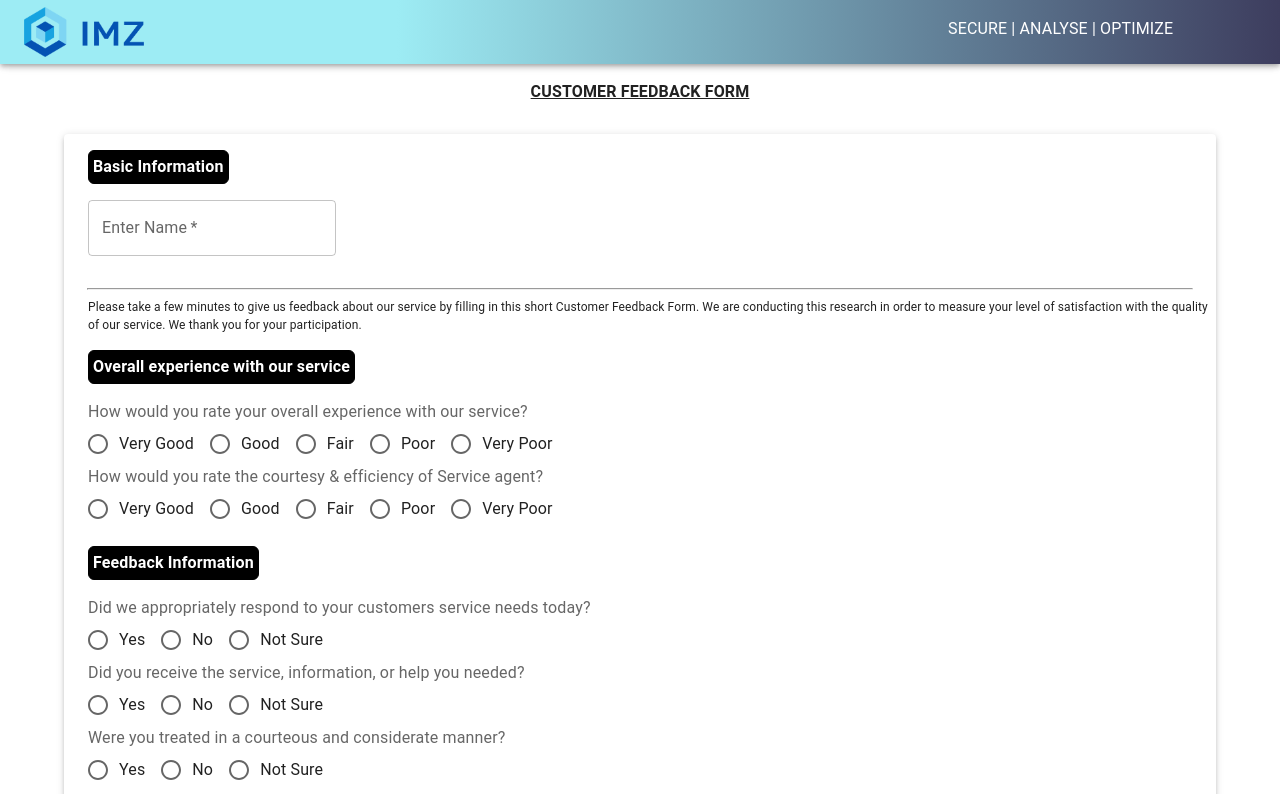
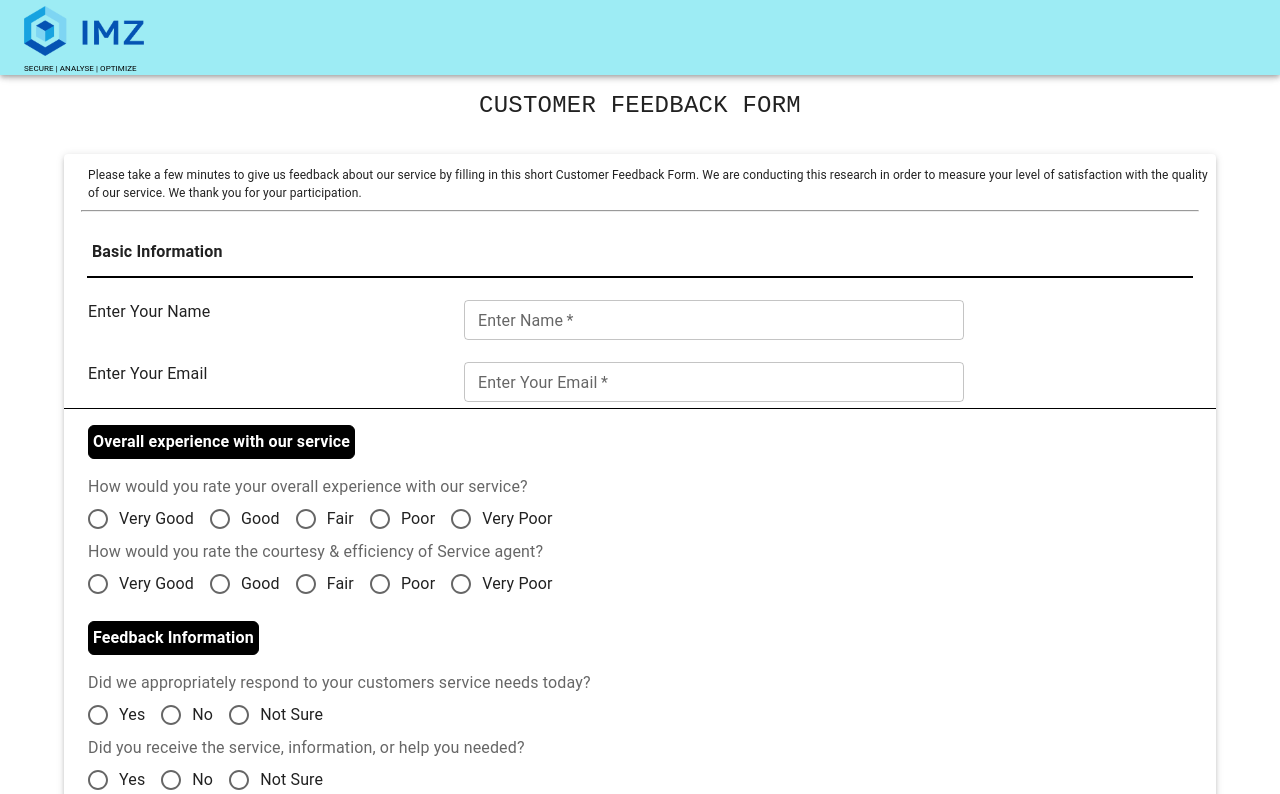
Before and after one commit to arunodayasingh/feedback, a React (Create React App) app: page / in a window 1280 px wide. Shown: the top 794 px of the page. Built offline with nearby package versions, Linux system fonts and the light colour scheme.

Commit message:
updateds feedback

```diff
--- a/public/index.html
+++ b/public/index.html
@@ -24,7 +24,7 @@
       work correctly both with client-side routing and a non-root public URL.
       Learn how to configure a non-root public URL by running `npm run build`.
     -->
-    <title>React App</title>
+    <title>IMZ customer support</title>
   </head>
   <body>
     <noscript>You need to enable JavaScript to run this app.</noscript>
--- a/src/components/customer feedback2.jsx
+++ b/src/components/customer feedback2.jsx
@@ -81,6 +81,8 @@ export default function BackToTop(props) {
     const [toSend, setToSend] = useState({
         from_name: '',
         to_name: 'arunodaya',
+        email: '',
+        contact: '',
         message: '',
         value1: '',
         value2: '',
@@ -133,25 +135,21 @@ export default function BackToTop(props) {
     return (
         <React.Fragment>
       <CssBaseline />
-      <AppBar style={{background:"linear-gradient(90deg, rgba(157,236,244,1) 31%, rgba(61,61,94,1) 100%)"}}>
+      <AppBar style={{background:"#9DECF4"}}>
         <Toolbar>
           <Grid container  xs={12}>
 
-                <Grid xs={2}>
+                <Grid xs={4}>
                 <Typography >
                   <img src={logo} style={{height:"50px",width:"120px",marginTop:"6px"}} alt=""/>
+                <Typography style={{fontSize:"8px",color:"#000"}}>
+                      SECURE | ANALYSE | OPTIMIZE
                 </Typography>
-                </Grid>
-
-                <Grid xs={7}>
+                </Typography>
 
                 </Grid>
 
-                <Grid xs={3} style={{marginTop:"16px"}}>
-                <Typography >
-                      SECURE | ANALYSE | OPTIMIZE
-                </Typography>
-                </Grid>
+
 
 
 
@@ -163,46 +161,122 @@ export default function BackToTop(props) {
       <Toolbar id="back-to-top-anchor" />
       <Container>
         <Box sx={{ my: 2 }}>
-        <Grid xs={12}>
-             <Typography style={{fontWeight:"bolder",textDecorationLine:"underline",textAlign:"center",marginTop:"16px"}}>
+        <Grid xs={12} style={{marginTop:"24px"}}>
+             <Typography style={{fontFamily:"monospace",textAlign:"center",fontSize:"24px",marginTop:"15px"}}>
                  CUSTOMER FEEDBACK FORM
              </Typography>
+
          </Grid>
-            <Paper elevation={3} style={{marginTop:"30px"}}>
+      <Paper elevation={3} style={{marginTop:"30px"}}>
+
+                <Grid xs={12} style={{marginTop:"16px"}}>
+
+
+                <Typography style={{paddingTop:"12px",marginLeft:"24px",marginBottom:"4px",fontSize:"12px"}}>
+                Please take a few minutes to give us feedback about our service by filling in this short Customer Feedback Form. We are conducting this research in order to measure your level of satisfaction with the quality of our service. We thank you for your participation.
+                </Typography>
+                </Grid>
+                <hr style={{width:"97%",paddingLeft:"24px" }}/>
+
                 <Grid
                  xs={12}
                  container
                  direction="row"
                  justifyContent="flex-start"
                  alignItems="flex-start"
+                 style={{borderBottom:"1px solid black"}}
                  >
-                <Grid xs={2}>
+                <Grid xs={12} >
+
                 <Typography
-                style={{fontWeight:"bolder", marginLeft:"24px",marginTop:"16px",marginBottom:"16px",padding:"4px",borderRadius:"6px",border:"1px solid black", display:"inline-flex",background:"#000",color:"#fff"}}>
+                style={{fontWeight:"bolder", marginLeft:"24px",marginTop:"16px",padding:"4px",borderRadius:"6px", display:"inline-flex"}}>
                    Basic Information
                 </Typography>
+                <hr style={{width:"96%",border:"1px solid black" }}/>
 
-                </Grid>
-                </Grid>
 
-                <Grid xs={12} style={{marginLeft:"24px"}}>
-                <TextField
+                <Grid   xs={12} style={{marginLeft:"24px",marginTop:"12px",marginBottom:"6px"}}>
+
+                <Grid container xs={12} style={{marginTop:"22px"}}>
+
+                  <Grid xs={4}>
+                  <Typography>
+                    Enter Your Name
+                  </Typography>
+
+                  </Grid>
+                  <Grid xs={8}>
+                  <TextField
                     required
                     type="text"
                     name="from_name"
                     label="Enter Name"
-                   value={toSend.from_name}
-                  onChange={handleChange}
-
+                    value={toSend.from_name}
+                    onChange={handleChange}
+                    size= "small"
+                    style={{height:"40px", width:"500px",marginRight:"24px"}}
                     />
 
+
+                  </Grid>
+
                 </Grid>
-                <br/>
-                <hr style={{width:"96%", }}/>
 
-                <Typography style={{marginLeft:"24px",marginTop:"4px",fontSize:"12px"}}>
-                Please take a few minutes to give us feedback about our service by filling in this short Customer Feedback Form. We are conducting this research in order to measure your level of satisfaction with the quality of our service. We thank you for your participation.
-                </Typography>
+                <Grid container xs={12} style={{marginTop:"22px"}}>
+
+                  <Grid xs={4}>
+                  <Typography>
+                    Enter Your Email
+                  </Typography>
+
+                  </Grid>
+                  <Grid xs={8}>
+                  <TextField
+                    required
+                    type="text"
+                    name="email"
+                    label="Enter Your Email"
+                    value={toSend.email}
+                    onChange={handleChange}
+                    size= "small"
+                    style={{height:"40px", width:"500px",marginRight:"24px"}}
+                    />
+                    </Grid>
+
+                    </Grid>
+
+
+
+
+
+                {/* <Grid xs={12}>
+
+                <TextField
+                    required
+                    type="text"
+                    name="email"
+                    label="Enter Email"
+                    value={toSend.email}
+                    onChange={handleChange}
+                    />
+                </Grid> */}
+
+                {/* <Grid xs={12} md={4}>
+                <TextField
+
+                    type="tel"
+                    name="contact"
+                    label="Enter Contact No."
+                    value={toSend.contact}
+                    onChange={handleChange}
+                    />
+                </Grid> */}
+
+              </Grid>
+                    </Grid>
+            </Grid>
+
+
 
                 <Grid xs={12} style={{marginLeft:"24px"}}>
                 <Typography
```
